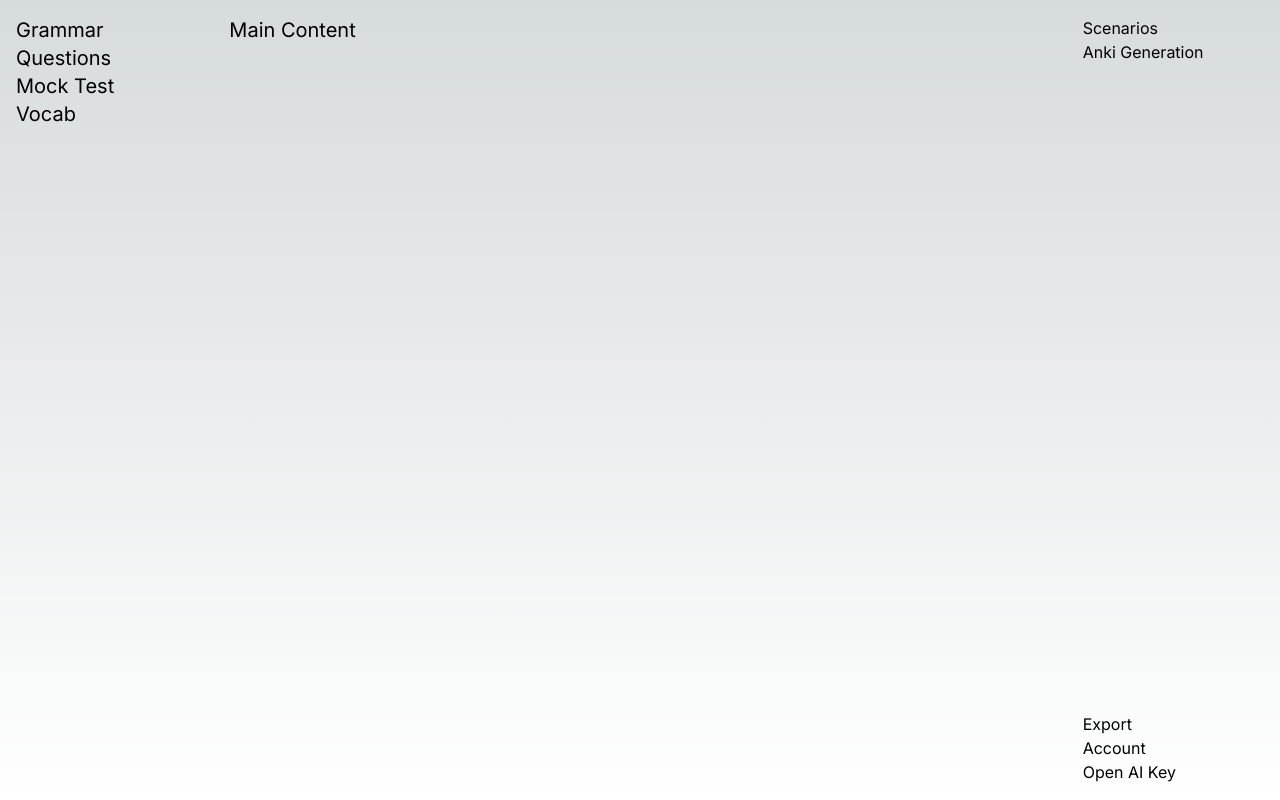
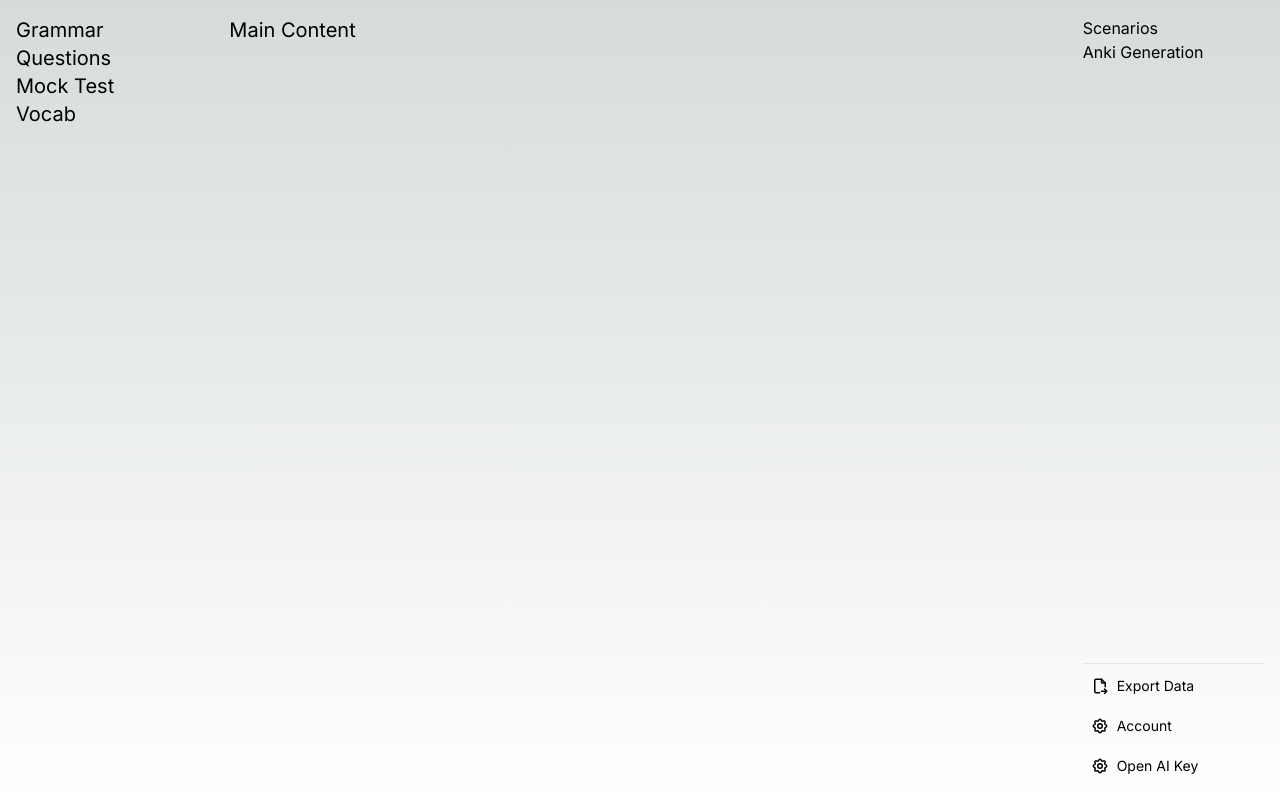
Before and after one commit to brayanMuniz/chatbot-client, a Next.js app: page / in a window 1280 px wide. Built offline with nearby package versions, Linux system fonts and the light colour scheme.

Commit message:
Created SidebarButton Component, used to make btn

```diff
--- a/app/page.tsx
+++ b/app/page.tsx
@@ -1,3 +1,6 @@
+import { SidebarButton } from "@/components/Sidebar/SidebarButton";
+import { IconFileExport, IconSettings } from "@tabler/icons-react";
+
 export default function Home() {
   return (
     <main className="">
@@ -18,10 +21,10 @@ export default function Home() {
             <div>Anki Generation</div>
           </div>
 
-          <div>
-            <div>Export</div>
-            <div>Account</div>
-            <div>Open AI Key</div>
+          <div className="flex flex-col items-center space-y-1 border-t pt-1 text-sm">
+            <SidebarButton text="Export Data" icon={<IconFileExport size={18} />} />
+            <SidebarButton text="Account" icon={<IconSettings size={18} />} />
+            <SidebarButton text="Open AI Key" icon={<IconSettings size={18} />} />
           </div>
         </div>
       </div>
--- /dev/null
+++ b/components/Sidebar/SidebarButton.tsx
@@ -0,0 +1,19 @@
+import { FC } from "react";
+
+interface Props {
+  text: string;
+  icon: JSX.Element;
+  //   onclick: () => void;
+}
+
+export const SidebarButton: FC<Props> = ({ text, icon }) => {
+  return (
+    <button
+      className="flex items-center space-x-2 w-full p-2 rounded-md hover:bg-gray-200 dark:hover:bg-gray-700"
+      //   onClick={onclick}
+    >
+      {icon}
+      <span>{text}</span>
+    </button>
+  );
+};
```
